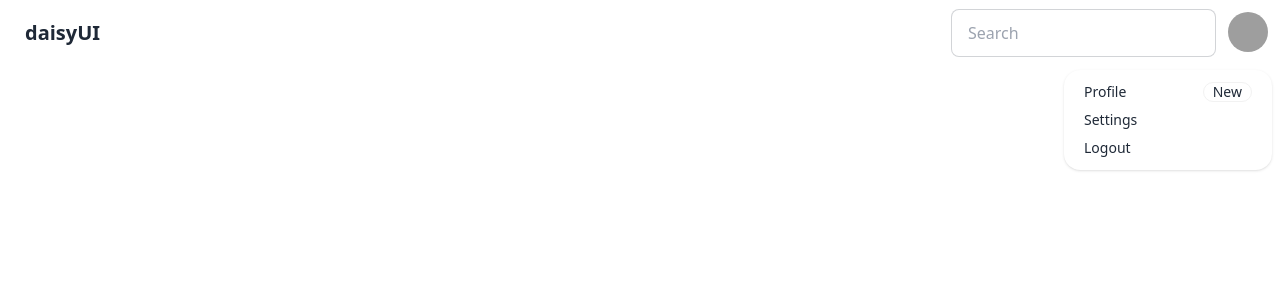
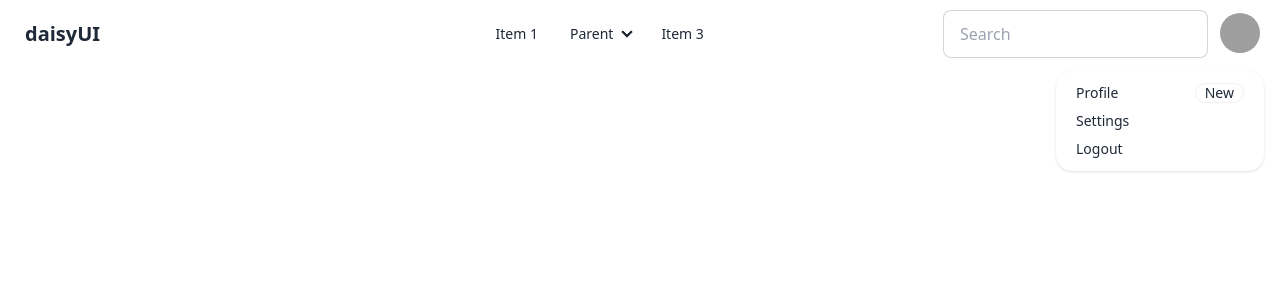
Before and after one commit to iammarwan104/Anime-List-ReactJS, a React (Vite) app: page / in a window 1280 px wide. Both pictures are taken after a click on the button 1248 px from the left and 32 px from the top of the page. Shown: the top 300 px of the page. Built offline with nearby package versions, Linux system fonts and the light colour scheme; grey boxes are pictures that could not be loaded.

Commit message:
navbar versi 1

```diff
--- /dev/null
+++ b/src/components/Navbar.jsx
@@ -0,0 +1,115 @@
+export default function Navbar() {
+  return (
+    <>
+             <nav>
+          <div className="navbar bg-base-100">
+            <div className="flex-1">
+              <a className="btn btn-ghost text-xl">daisyUI</a>
+            </div>
+            <div className="navbar-center hidden lg:flex flex-1">
+              <ul className="menu menu-horizontal px-1">
+                <li>
+                  <a>Item 1</a>
+                </li>
+                <li>
+                  <details>
+                    <summary>Parent</summary>
+                    <ul className="p-2">
+                      <li>
+                        <a>Home</a>
+                      </li>
+                      <li>
+                        <a>Submenu 2</a>
+                      </li>
+                    </ul>
+                  </details>
+                </li>
+                <li>
+                  <a>Item 3</a>
+                </li>
+              </ul>
+            </div>
+            <div className="flex-none gap-2">
+              <div className="form-control">
+                <input
+                  type="text"
+                  placeholder="Search"
+                  className="input input-bordered w-24 md:w-auto"
+                />
+              </div>
+              <div className="dropdown dropdown-end">
+                <div
+                  tabIndex={0}
+                  role="button"
+                  className="btn btn-ghost btn-circle avatar">
+                  <div className="w-10 rounded-full">
+                    <img
+                      alt="Tailwind CSS Navbar component"
+                      src="https://daisyui.com/images/stock/photo-1534528741775-53994a69daeb.jpg"
+                    />
+                  </div>
+                </div>
+                <ul
+                  tabIndex={0}
+                  className="mt-3 z-[1] p-2 shadow menu menu-sm dropdown-content bg-base-100 rounded-box w-52">
+                  <li>
+                    <a className="justify-between">
+                      Profile
+                      <span className="badge">New</span>
+                    </a>
+                  </li>
+                  <li>
+                    <a>Settings</a>
+                  </li>
+                  <li>
+                    <a>Logout</a>
+                  </li>
+                </ul>
+              </div>
+              <div className="dropdown dropdown-end">
+                <div
+                  tabIndex={0}
+                  role="button"
+                  className="btn btn-ghost lg:hidden">
+                  <svg
+                    xmlns="http://www.w3.org/2000/svg"
+                    className="h-5 w-5"
+                    fill="none"
+                    viewBox="0 0 24 24"
+                    stroke="currentColor">
+                    <path
+                      strokeLinecap="round"
+                      strokeLinejoin="round"
+                      strokeWidth="2"
+                      d="M4 6h16M4 12h8m-8 6h16"
+                    />
+                  </svg>
+                </div>
+                <ul
+                  tabIndex={0}
+                  className="menu menu-sm dropdown-content mt-3 z-[1] p-2 shadow bg-base-100 rounded-box w-52">
+                  <li>
+                    <a>Item 1</a>
+                  </li>
+                  <li>
+                    <a>Parent</a>
+                    <ul className="p-2">
+                      <li>
+                        <a>Submenu 1</a>
+                      </li>
+                      <li>
+                        <a>Submenu 2</a>
+                      </li>
+                    </ul>
+                  </li>
+                  <li>
+                    <a>Item 3</a>
+                  </li>
+                </ul>
+              </div>
+            </div>
+          </div>
+        </nav>
+    </>
+  );
+}
--- a/src/routes/root.jsx
+++ b/src/routes/root.jsx
@@ -1,53 +1,9 @@
+import Navbar from "../components/Navbar";
+
 export default function Root() {
   return (
     <>
-      <div>
-        <nav>
-          <div className="navbar bg-base-100">
-            <div className="flex-1">
-              <a className="btn btn-ghost text-xl">daisyUI</a>
-            </div>
-            <div className="flex-none gap-2">
-              <div className="form-control">
-                <input
-                  type="text"
-                  placeholder="Search"
-                  className="input input-bordered w-24 md:w-auto"
-                />
-              </div>
-              <div className="dropdown dropdown-end">
-                <div
-                  tabIndex={0}
-                  role="button"
-                  className="btn btn-ghost btn-circle avatar">
-                  <div className="w-10 rounded-full">
-                    <img
-                      alt="Tailwind CSS Navbar component"
-                      src="https://daisyui.com/images/stock/photo-1534528741775-53994a69daeb.jpg"
-                    />
-                  </div>
-                </div>
-                <ul
-                  tabIndex={0}
-                  className="mt-3 z-[1] p-2 shadow menu menu-sm dropdown-content bg-base-100 rounded-box w-52">
-                  <li>
-                    <a className="justify-between">
-                      Profile
-                      <span className="badge">New</span>
-                    </a>
-                  </li>
-                  <li>
-                    <a>Settings</a>
-                  </li>
-                  <li>
-                    <a>Logout</a>
-                  </li>
-                </ul>
-              </div>
-            </div>
-          </div>
-        </nav>
-      </div>
+      <Navbar/>
       <div></div>
     </>
   );
```
